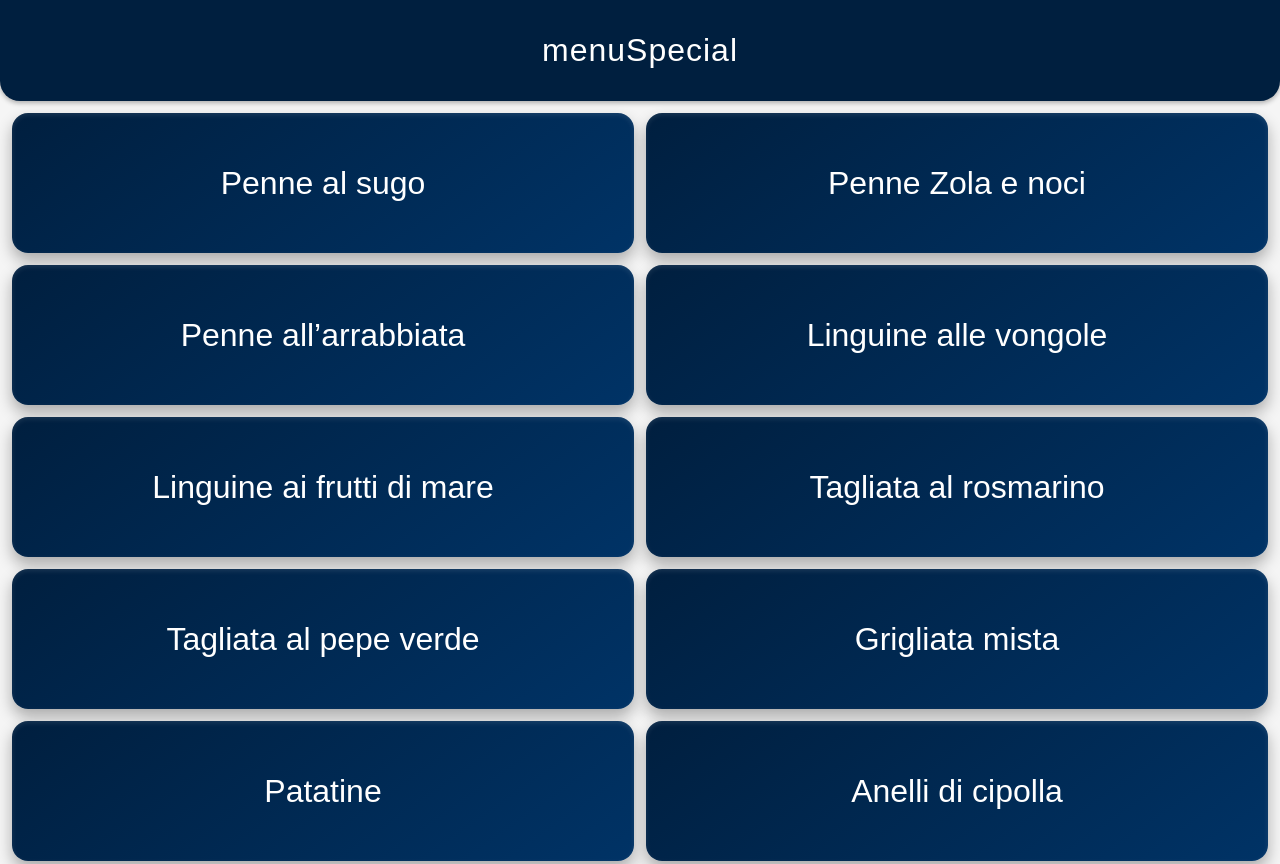
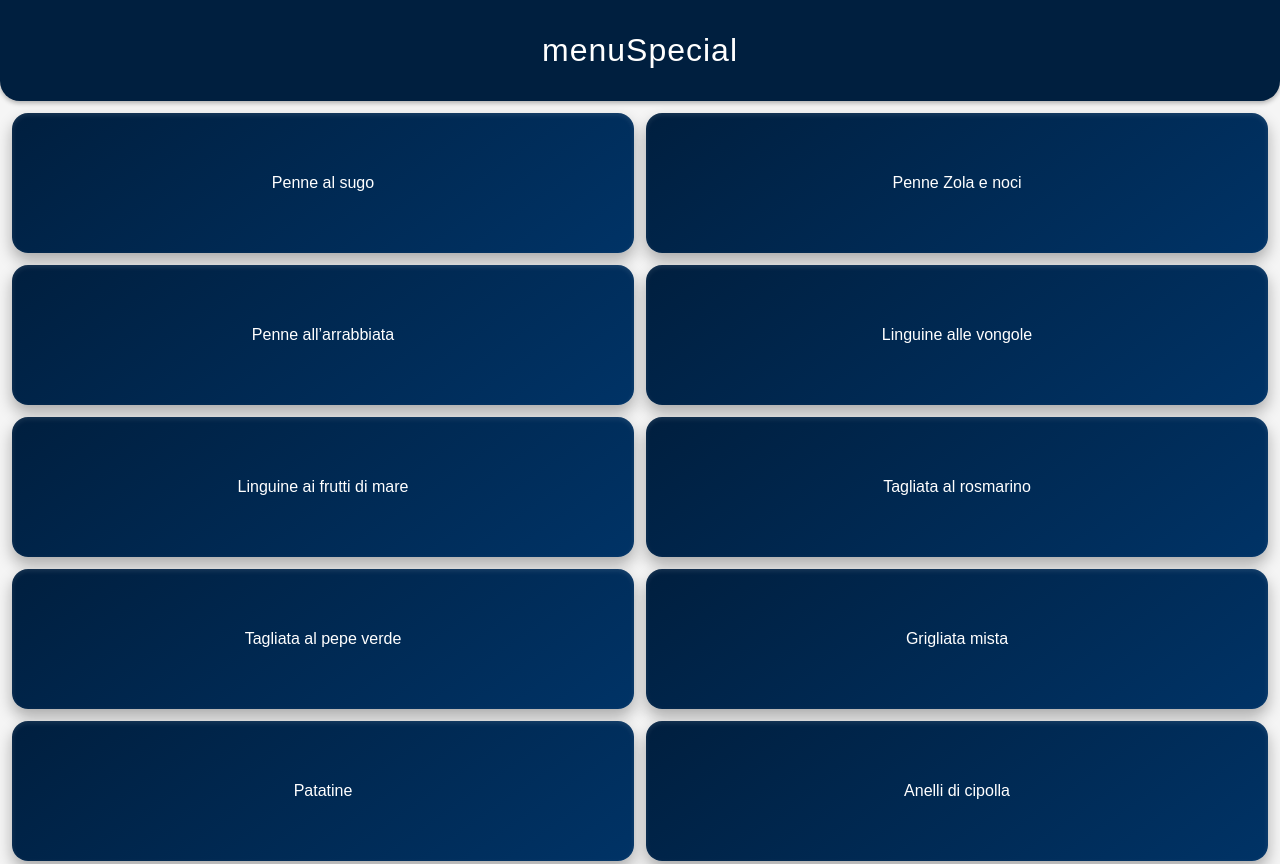
Before and after one commit to chefluppio/menuSpecial, a plain HTML site: page index.html in a window 1280 px wide. Shown: the top 864 px of the page. Drawn offline with Linux system fonts and the light colour scheme; a web font is replaced by a local one.

Commit message:
Add files via upload

```diff
--- a/index.html
+++ b/index.html
@@ -36,7 +36,7 @@
       text-align: center;
       border-radius: 16px;
       box-shadow: 0 8px 15px rgba(0,0,0,0.3), inset 0 2px 5px rgba(255,255,255,0.1);
-      font-size: 2em;
+      font-size: 0,9em;
       cursor: pointer;
       transition: all 0.2s ease-in-out;
       display: flex;
```
